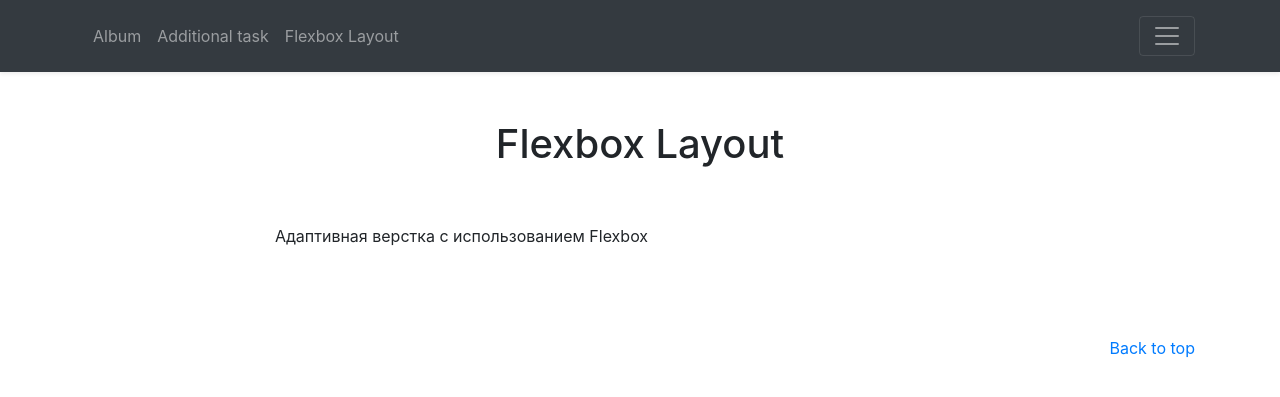
After one commit to hugguh/test_digdes, a Python web app: template src/templates/flexboxLayout.html in a window 1280 px wide. The commit adds this page. Shown: the top 397 px of the page. Run offline with Jinja, Linux system fonts and the light colour scheme; the template is opened without the code that fills it, so the values that code supplies are empty; some libraries are stand-ins or nearby versions.

Commit message:
add Task 2. Flexbox Layout

```diff
--- a/src/templates/base.html
+++ b/src/templates/base.html
@@ -54,6 +54,9 @@
                         <li class="nav-item">
                             <a class="nav-link" href="/additional_task">Additional task</a>
                         </li>
+                        <li class="nav-item">
+                            <a class="nav-link" href="/flexboxLayout">Flexbox Layout</a>
+                        </li>
                     </ul>
                 </div>
             </nav>
--- /dev/null
+++ b/src/templates/flexboxLayout.html
@@ -0,0 +1,18 @@
+{% extends "base.html" %}
+
+{% block content %}
+    <section class="py-5 text-center container about_user">
+        <h1>Flexbox Layout</h1>
+    </section>
+
+    <div class="container">
+        <div class="row justify-content-center">
+            <div class="col-8 mx-auto">
+                <div class="task">
+                    <label for="list_menu">Адаптивная верстка с использованием Flexbox</label>
+
+                </div>
+            </div>
+        </div>
+    </div>
+{% endblock %}
```
Also changed, not shown: src/main.py (+9 -0 lines).
